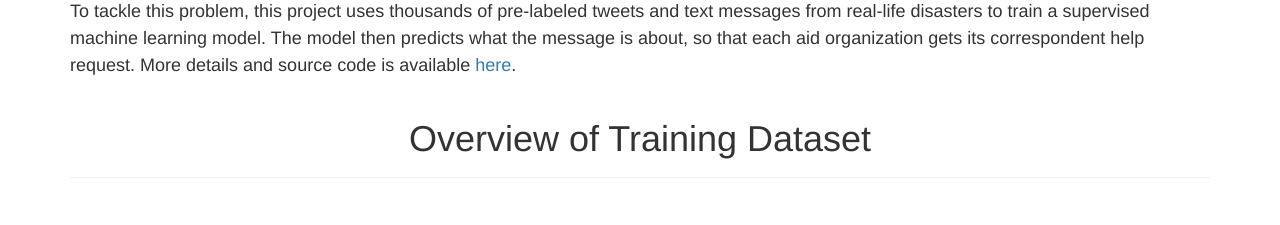
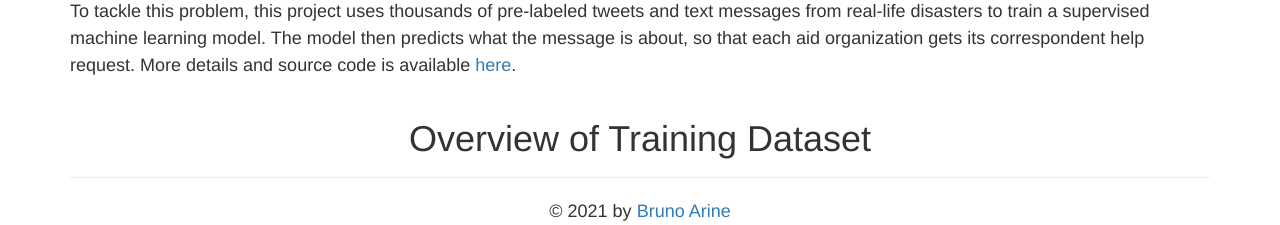
Before and after one commit to brunoarine/disaster-response, a Flask app: template app/templates/master.html in a window 1280 px wide. Shown: the part 710-935 px from the top of the page. Before the commit the page ends 888 px from the top, so only its background shows below. Run offline with Flask 2, Linux system fonts and the light colour scheme; the template is opened without the code that fills it, so the values that code supplies are empty; parts of the project's set-up code (start-up, migrations or seed data) failed here and were passed over; some libraries are stand-ins or nearby versions.

Commit message:
docs: Add footer

```diff
--- a/app/templates/master.html
+++ b/app/templates/master.html
@@ -113,6 +113,10 @@
     {% endfor %}
 </div>
 
+<div class="text-center">
+    © 2021 by <a href="https://github.com/brunoarine">Bruno Arine</a>
+</div>
+
 <script type="text/javascript">
     const graphs = {{graphJSON | safe}};
     const ids = {{ids | safe}};
```
Also changed, not shown: README.md.
